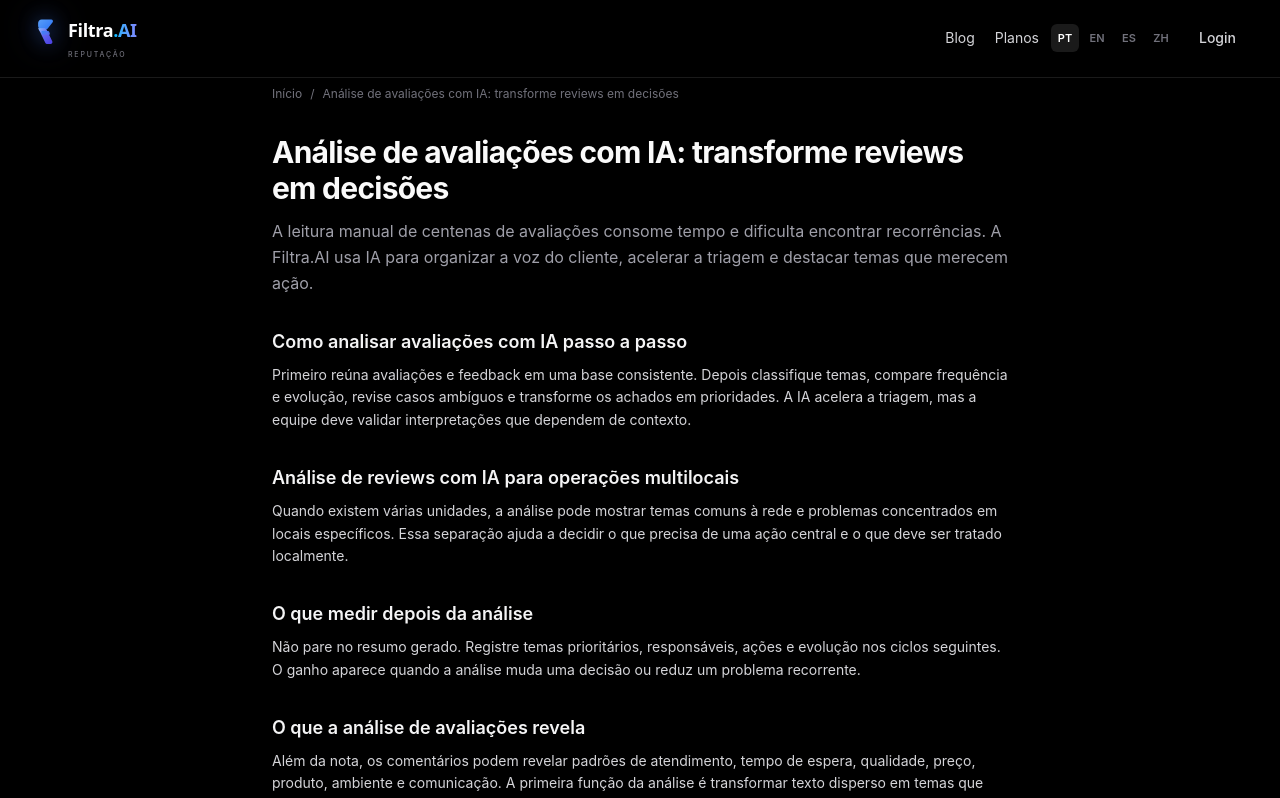
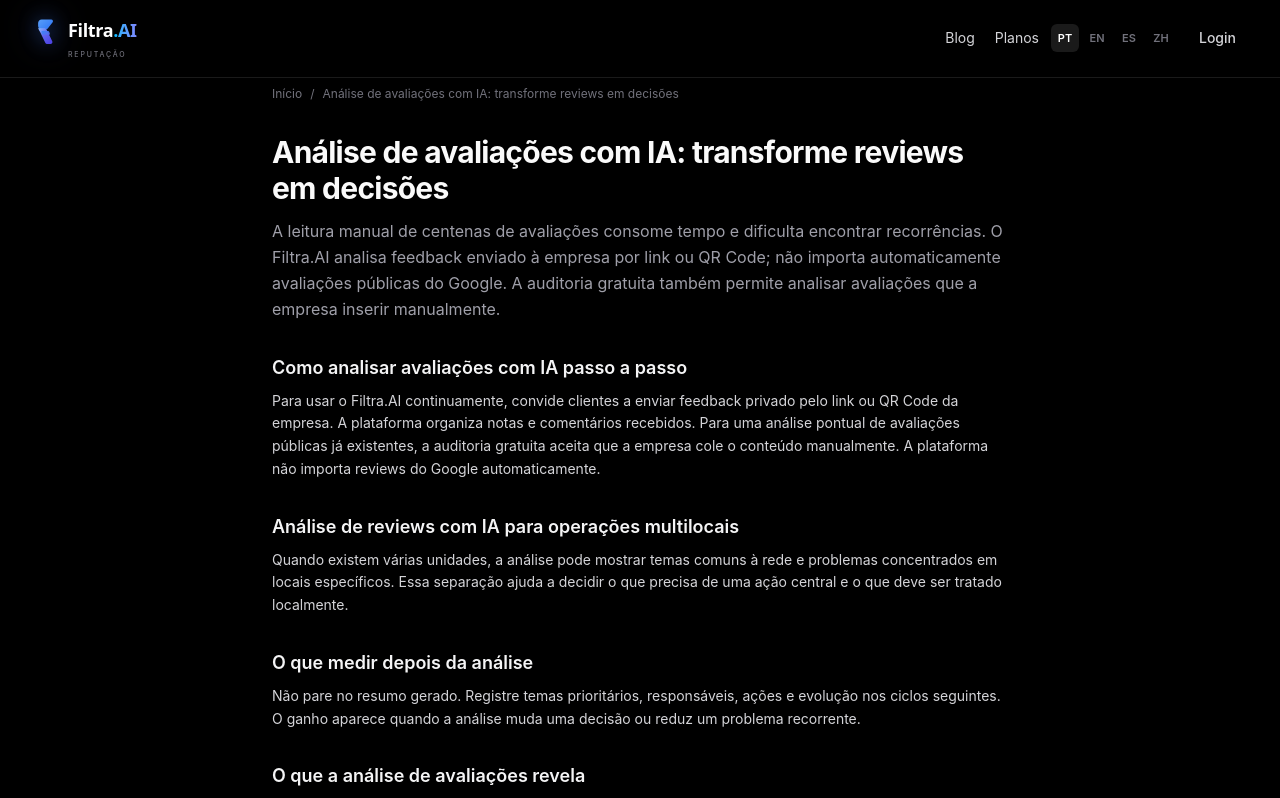
Before and after one commit to LU9DI/saas-reputacao-ia, a Next.js app in the folder frontend/: page /analise-de-avaliacoes-com-ia in a window 1280 px wide. Shown: the top 798 px of the page. Built offline with nearby package versions, Linux system fonts and the light colour scheme.

Commit message:
fix(seo): clarify Google review data scope

```diff
--- a/frontend/src/app/analise-de-avaliacoes-com-ia/page.tsx
+++ b/frontend/src/app/analise-de-avaliacoes-com-ia/page.tsx
@@ -41,7 +41,7 @@ export default function Page() {
   return (
     <SeoLanding
       h1="Análise de avaliações com IA: transforme reviews em decisões"
-      lead="A leitura manual de centenas de avaliações consome tempo e dificulta encontrar recorrências. A Filtra.AI usa IA para organizar a voz do cliente, acelerar a triagem e destacar temas que merecem ação."
+      lead="A leitura manual de centenas de avaliações consome tempo e dificulta encontrar recorrências. O Filtra.AI analisa feedback enviado à empresa por link ou QR Code; não importa automaticamente avaliações públicas do Google. A auditoria gratuita também permite analisar avaliações que a empresa inserir manualmente."
       breadcrumbHref="/analise-de-avaliacoes-com-ia"
       contextLinks={[
         { href: '/avaliacoes-google', title: 'Gestão de avaliações Google', description: 'Organize a matéria-prima da análise.' },
@@ -56,7 +56,7 @@ export default function Page() {
         { href: '/glossario', title: 'Glossário de reputação online', description: 'Definições curtas dos termos da análise.' },
       ]}
       sections={[
-        { heading: 'Como analisar avaliações com IA passo a passo', body: 'Primeiro reúna avaliações e feedback em uma base consistente. Depois classifique temas, compare frequência e evolução, revise casos ambíguos e transforme os achados em prioridades. A IA acelera a triagem, mas a equipe deve validar interpretações que dependem de contexto.' },
+        { heading: 'Como analisar avaliações com IA passo a passo', body: 'Para usar o Filtra.AI continuamente, convide clientes a enviar feedback privado pelo link ou QR Code da empresa. A plataforma organiza notas e comentários recebidos. Para uma análise pontual de avaliações públicas já existentes, a auditoria gratuita aceita que a empresa cole o conteúdo manualmente. A plataforma não importa reviews do Google automaticamente.' },
         { heading: 'Análise de reviews com IA para operações multilocais', body: 'Quando existem várias unidades, a análise pode mostrar temas comuns à rede e problemas concentrados em locais específicos. Essa separação ajuda a decidir o que precisa de uma ação central e o que deve ser tratado localmente.' },
         { heading: 'O que medir depois da análise', body: 'Não pare no resumo gerado. Registre temas prioritários, responsáveis, ações e evolução nos ciclos seguintes. O ganho aparece quando a análise muda uma decisão ou reduz um problema recorrente.' },
         { heading: 'O que a análise de avaliações revela', body: 'Além da nota, os comentários podem revelar padrões de atendimento, tempo de espera, qualidade, preço, produto, ambiente e comunicação. A primeira função da análise é transformar texto disperso em temas que possam ser comparados.' },
@@ -77,8 +77,8 @@ export default function Page() {
           answer: 'Não. Ironia, gírias regionais, contexto do negócio e comentários curtos podem ser mal interpretados. Por isso a classificação é apoio à decisão e casos sensíveis devem passar por revisão humana.',
         },
         {
-          question: 'A IA responde avaliações automaticamente?',
-          answer: 'O Filtra.AI sugere respostas e tags de tema; a equipe aprova, edita ou descarta a sugestão. Não há publicação automática sem decisão da empresa.',
+          question: 'A IA responde avaliações do Google automaticamente?',
+          answer: 'Não. O Filtra.AI sugere respostas e tags para feedback recebido pela plataforma; a equipe aprova, edita ou descarta a sugestão. O produto não publica respostas no Perfil da Empresa do Google.',
         },
         {
           question: 'Preciso enviar dados pessoais para a análise?',
```
